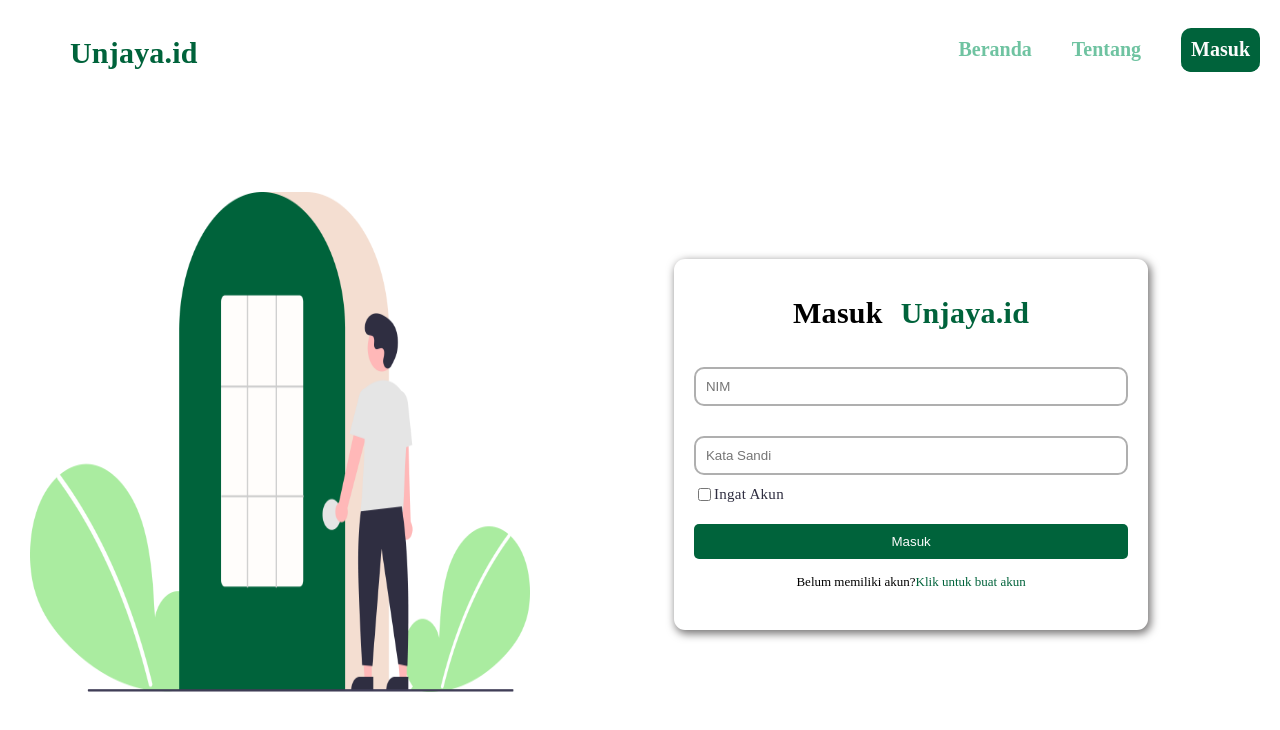
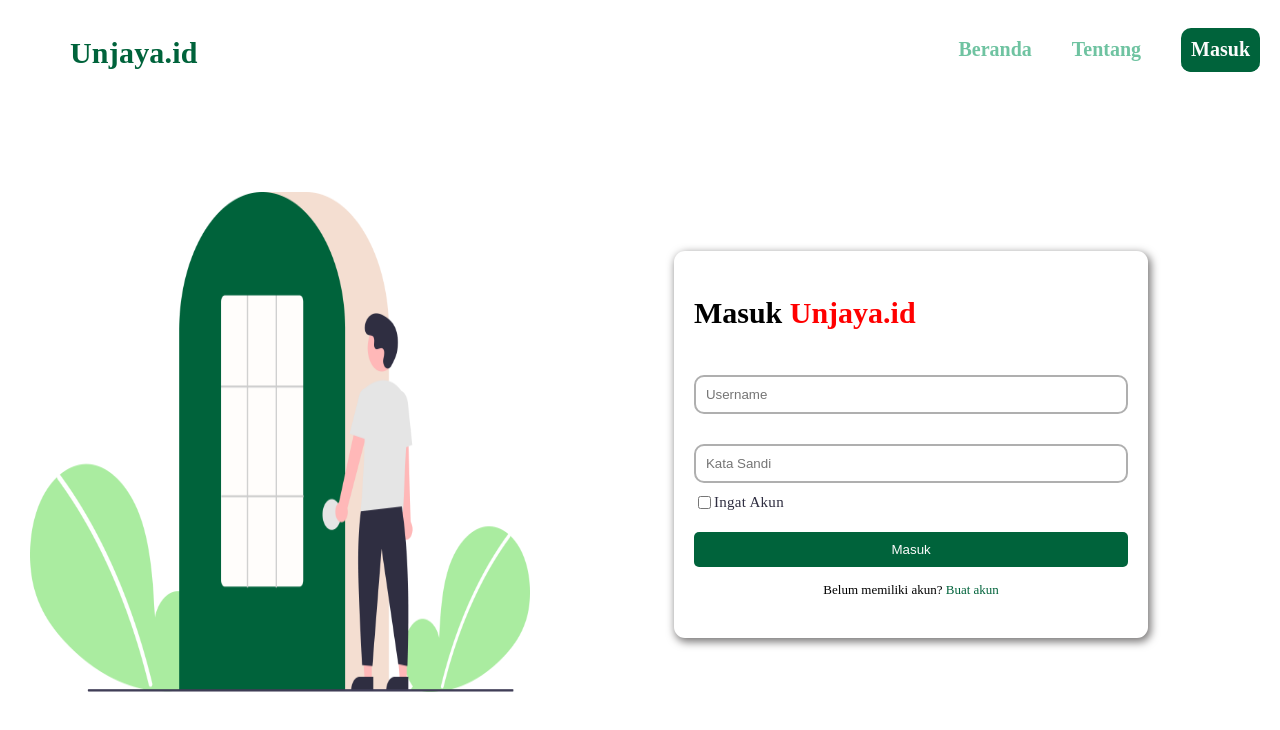
Before and after one commit to SokKanaTorajd/fe-unjaya-short-url, a Next.js app: page /login in a window 1280 px wide. Shown: the top 730 px of the page. Built offline with nearby package versions, Linux system fonts and the light colour scheme.

Commit message:
change span in title to use mark and add mark element in layout

```diff
--- a/pages/login.js
+++ b/pages/login.js
@@ -29,10 +29,12 @@
                 <Image alt='login' src="/login.png" width={500} height={500}/>
             </div>
             <div className="masuk">
-                <h2 className="title">Masuk <span className="unjaya">Unjaya.id</span></h2>
+                <div>
+                    <h2 className="title">Masuk <mark class="red">Unjaya.id</mark></h2>
+                </div>
                 <form method="post" spellcheck="false">
                     <div className="form-group">
-                        <input type="text" name="nim" placeholder="NIM" className="form-control"/>
+                        <input type="text" name="username" placeholder="Username" className="form-control"/>
                     </div>
                     <div className="form-group">
                         <input type="text" name="password" placeholder="Kata Sandi" className="form-control"/>
@@ -43,7 +45,7 @@
                     <div className="form-group">
                         <button type="submit" name="masuk" className="btn-masuk">Masuk</button>
                         <div class="buat-akun">Belum memiliki akun?
-                        <span class="klik-akun" onClick={toRegister}>Klik untuk buat akun</span>
+                            <span class="klik-akun" onClick={toRegister}> Buat akun</span>
                         </div>
                         <p></p>
                     </div>
@@ -54,7 +56,7 @@
         <div className="buatAkun" id="buatAkun">
             <div class="cl" onClick={close}>&times;</div>
             <div className="header">
-                <h2 className="title">Buat Akun <br/><span className="unjaya">Unjaya.id</span> </h2>
+                <h2 className="title">Buat Akun <mark class="red">Unjaya.id</mark> </h2>
             </div>
                 <form method="post" spellcheck="false">
                     <div className="form-group">
--- a/styles/layout.css
+++ b/styles/layout.css
@@ -1,3 +1,8 @@
+mark.red {
+    color:#ff0000;
+    background: none;
+}
+
 .circle1{
     position: absolute;
     background-color: var(--green-color);
```
